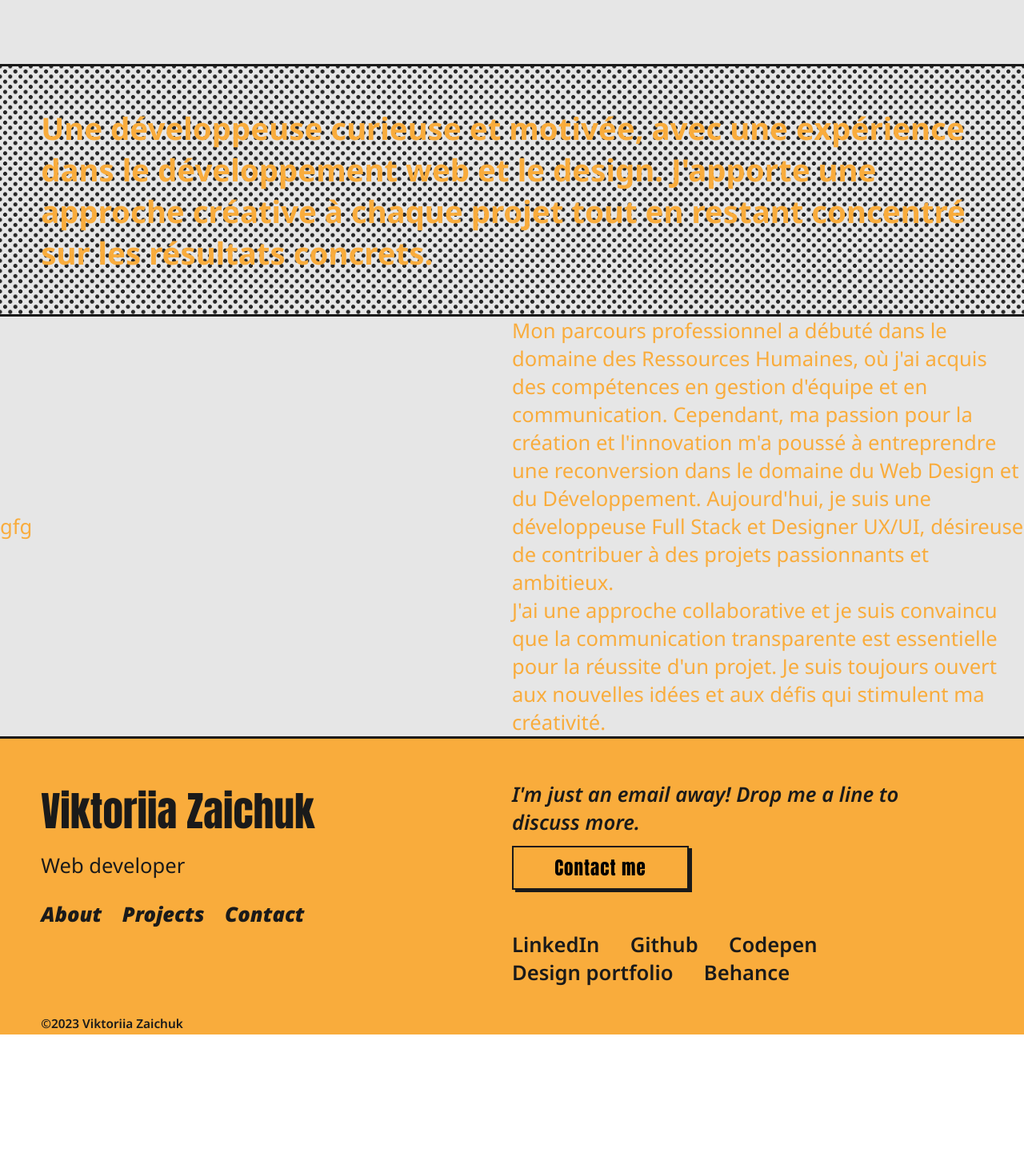
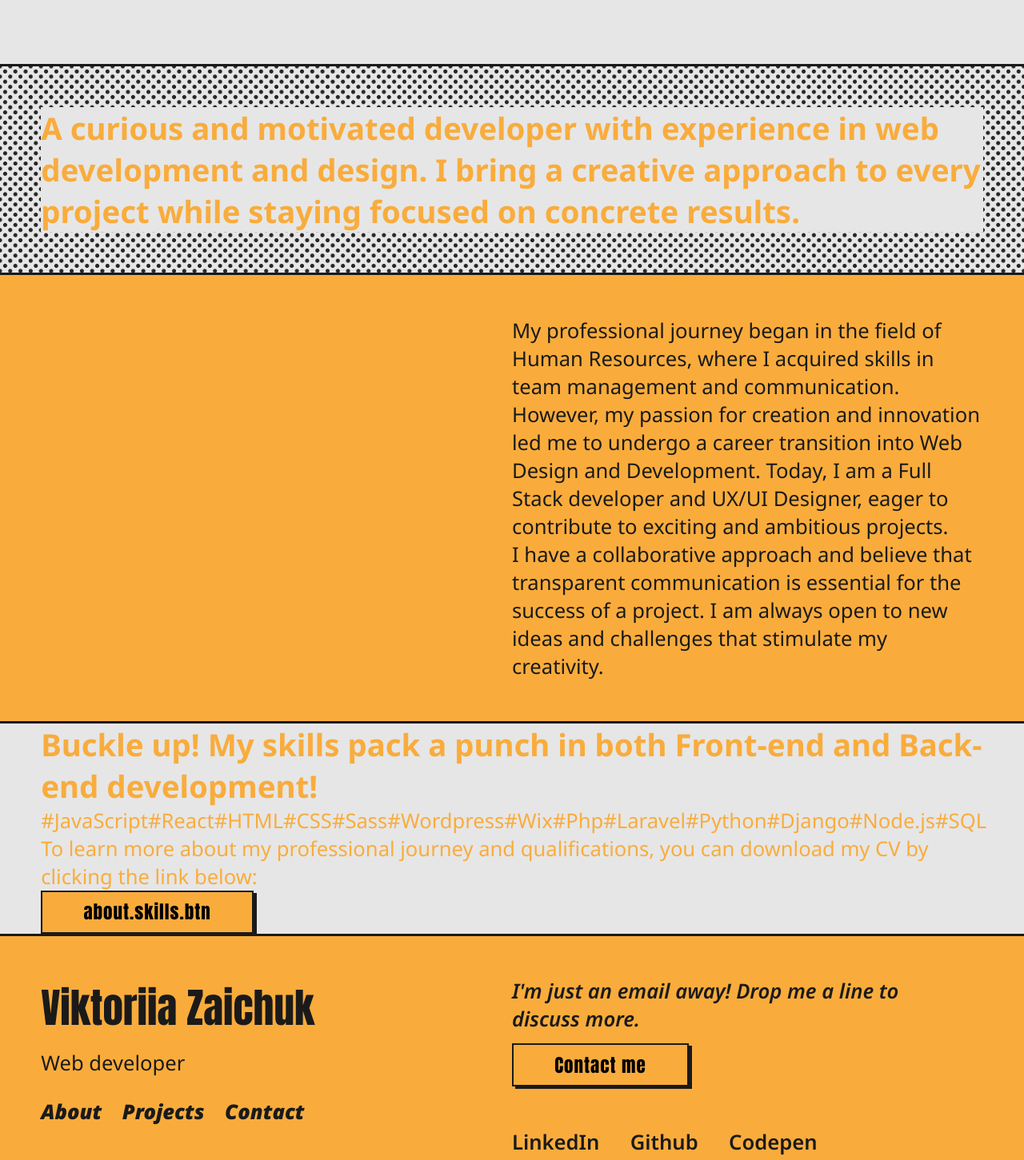
Before and after one commit to ViktoriiaZaichuk/portfolio-dev, a React (Create React App) app: page /about in a window 1280 px wide. Shown: the part 720-2171 px from the top of the page at 80% size. Before the commit the page ends 2014 px from the top, so only its background shows below. Built offline with nearby package versions, Linux system fonts and the light colour scheme.

Commit message:
💄 Added about page structure and text.

```diff
--- a/src/assets/styles/css/index.css
+++ b/src/assets/styles/css/index.css
@@ -299,11 +299,19 @@ a {
     padding-bottom: 2rem;
     border-bottom: var(--border-color) 3px solid;
     border-top: var(--border-color) 3px solid; }
+    .about--intro h2 {
+      background-color: var(--background-color); }
   .about--info {
     display: flex;
     align-items: center;
-    justify-content: center; }
+    justify-content: center;
+    background-color: var(--primary-color);
+    border-bottom: var(--border-color) 3px solid; }
     .about--info__img {
       flex: 1 1 0px; }
     .about--info__txt {
-      flex: 1 1 0px; }
+      flex: 1 1 0px;
+      padding: 2rem;
+      color: var(--text-color); }
+  .about--skills {
+    padding: 0 2rem; }
--- a/src/assets/styles/sass/pages/_aboutpage.scss
+++ b/src/assets/styles/sass/pages/_aboutpage.scss
@@ -14,22 +14,27 @@
         border-bottom: $border-color 3px solid;
         border-top: $border-color 3px solid;
         & h2 {
-
+            background-color: $background-color;
         }
     }
     /* Info section */
     &--info {
         @include flex-center;
+        background-color: $primary-color;
+        border-bottom: $border-color 3px solid;
         &__img {
             flex: 1 1 0px;
         }
         &__txt {
             flex: 1 1 0px;
+            padding: 2rem;
+            color: $text-color;
         }
 
     }
     /* Skills section */
     &--skills {
+        @include layout;
 
     }
 }
--- a/src/components/header/NavBarMenu.jsx
+++ b/src/components/header/NavBarMenu.jsx
@@ -8,6 +8,11 @@ const NavBarMenu = ({ isMenuOpen }) => {
   return (
     <nav className={`navbar ${isMenuOpen ? 'open' : ''}`}>
       <ul className="menu-items">
+        <li>
+          <NavLink to="/">
+            {t('navbar.home')}
+          </NavLink>
+        </li>
         <li>
           <NavLink to="/about">
             {t('navbar.about')}
--- a/src/locales/en/translation.json
+++ b/src/locales/en/translation.json
@@ -1,4 +1,5 @@
 {
+    "navbar.home": "Home",
     "navbar.about": "About",
     "navbar.projects": "Projects",
     "navbar.contact": "Contact",
@@ -10,10 +11,12 @@
     "home.hero.title": "Passionate Developer. Crafting Digital Experiences.",
     "home.hero.description": "Explore our products and services",
 
-    "about.hero.title": "Expérience, Créativité, et Performance.",
-    "about.intro.title": "Une développeuse curieuse et motivée, avec une expérience dans le développement web et le design. J'apporte une approche créative à chaque projet tout en restant concentré sur les résultats concrets.",
-    "about.info.txt01": "Mon parcours professionnel a débuté dans le domaine des Ressources Humaines, où j'ai acquis des compétences en gestion d'équipe et en communication. Cependant, ma passion pour la création et l'innovation m'a poussé à entreprendre une reconversion dans le domaine du Web Design et du Développement. Aujourd'hui, je suis une développeuse Full Stack et Designer UX/UI, désireuse de contribuer à des projets passionnants et ambitieux.",
-    "about.info.txt02": "J'ai une approche collaborative et je suis convaincu que la communication transparente est essentielle pour la réussite d'un projet. Je suis toujours ouvert aux nouvelles idées et aux défis qui stimulent ma créativité."
+    "about.hero.title": "Experience, Creativity, and Performance.",
+    "about.intro.title": "A curious and motivated developer with experience in web development and design. I bring a creative approach to every project while staying focused on concrete results.",
+    "about.info.txt01": "My professional journey began in the field of Human Resources, where I acquired skills in team management and communication. However, my passion for creation and innovation led me to undergo a career transition into Web Design and Development. Today, I am a Full Stack developer and UX/UI Designer, eager to contribute to exciting and ambitious projects.",
+    "about.info.txt02": "I have a collaborative approach and believe that transparent communication is essential for the success of a project. I am always open to new ideas and challenges that stimulate my creativity.",
+    "about.skills.title": "Buckle up! My skills pack a punch in both Front-end and Back-end development!",
+    "about.skills.cv": "To learn more about my professional journey and qualifications, you can download my CV by clicking the link below:"
 
 
 }
--- a/src/locales/fr/translation.json
+++ b/src/locales/fr/translation.json
@@ -1,4 +1,5 @@
 {
+    "navbar.home": "Home",
     "navbar.about": "À propos",
     "navbar.projects": "Projects",
     "navbar.contact": "Contact",
@@ -13,6 +14,7 @@
     "about.hero.title": "Expérience, Créativité, et Performance.",
     "about.intro.title": "Une développeuse curieuse et motivée, avec une expérience dans le développement web et le design. J'apporte une approche créative à chaque projet tout en restant concentré sur les résultats concrets.",
     "about.info.txt01": "Mon parcours professionnel a débuté dans le domaine des Ressources Humaines, où j'ai acquis des compétences en gestion d'équipe et en communication. Cependant, ma passion pour la création et l'innovation m'a poussé à entreprendre une reconversion dans le domaine du Web Design et du Développement. Aujourd'hui, je suis une développeuse Full Stack et Designer UX/UI, désireuse de contribuer à des projets passionnants et ambitieux.",
-    "about.info.txt02": "J'ai une approche collaborative et je suis convaincu que la communication transparente est essentielle pour la réussite d'un projet. Je suis toujours ouvert aux nouvelles idées et aux défis qui stimulent ma créativité."
-
+    "about.info.txt02": "J'ai une approche collaborative et je suis convaincu que la communication transparente est essentielle pour la réussite d'un projet. Je suis toujours ouvert aux nouvelles idées et aux défis qui stimulent ma créativité.",
+    "about.skills.title": "Bien accrochez-vous ! Mes compétences font des étincelles tant en développement Front-end qu'en Back-end ! ",
+    "about.skills.cv": "Pour en savoir plus sur mon parcours professionnel et mes qualifications, vous pouvez télécharger mon CV en cliquant sur le lien ci-dessous :"
 }
--- a/src/pages/about/index.jsx
+++ b/src/pages/about/index.jsx
@@ -2,6 +2,7 @@ import React from "react";
 import { useTranslation } from 'react-i18next';
 
 import Layout from "../../components/layout/Layout";
+import Button from "../../components/ui/Button";
 
 const About = () => {
     const { t } = useTranslation();
@@ -20,7 +21,7 @@ const About = () => {
 
                 <section className="about--info">
                     <div className="about--info__img">
-                            gfg
+
                     </div>
                     <div className="about--info__txt">
                         <p>{t('about.info.txt01')}</p>
@@ -29,6 +30,30 @@ const About = () => {
                 </section>
 
                 <section className="about--skills">
+                    <h2>{t('about.skills.title')}</h2>
+                    <div className="about--skills__list">
+                        <span>#JavaScript</span>
+                        <span>#React</span>
+                        <span>#HTML</span>
+                        <span>#CSS</span>
+                        <span>#Sass</span>
+                        <span>#Wordpress</span>
+                        <span>#Wix</span>
+                        <span>#Php</span>
+                        <span>#Laravel</span>
+                        <span>#Python</span>
+                        <span>#Django</span>
+                        <span>#Node.js</span>
+                        <span>#SQL</span>
+                    </div>
+                    <div>
+                        <p>{t('about.skills.cv')}</p>
+                        <Button
+                            text={t('about.skills.btn')}
+                            /* onClick={handleClick} */
+                            className="main-button"
+                        />
+                    </div>
                 </section>
             </main>
         </Layout>
```
